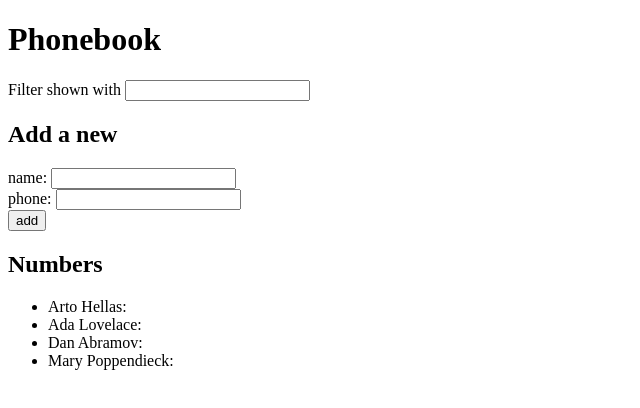
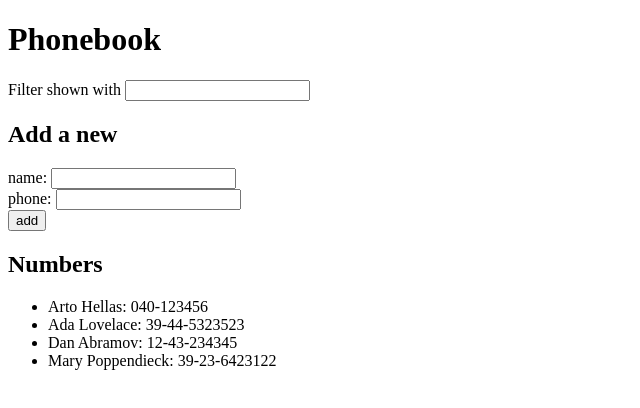
Before and after one commit to mussaniruelas/part2-fs-helsinki, a React (Vite) app in the folder phoneBook/: page / in a window 1280 px wide. Shown: the top 408 px of the page, without its empty margins (0-640 px from the left). Built offline with nearby package versions, Linux system fonts and the light colour scheme.

Commit message:
2.10: La Agenda Telefónica Paso 5

```diff
--- a/phoneBook/src/App.jsx
+++ b/phoneBook/src/App.jsx
@@ -1,6 +1,7 @@
 import { useState } from "react";
 import Contacts from "./components/Contacts";
 import Form from "./components/Form";
+import Filter from "./components/Filter";
 
 const App = () => {
   const [persons, setPersons] = useState([
@@ -9,26 +10,14 @@ const App = () => {
     { name: 'Dan Abramov', number: '12-43-234345', id: 3 },
     { name: 'Mary Poppendieck', number: '39-23-6423122', id: 4 }
   ])
-
-  const [filterName, setFilterName] = useState("");
   const [showPersons, setShowPersons] = useState(persons);
 
-  const handleFilter = (e) => {
-    const newName = e.target.value;
-    setFilterName(newName);
-    const show = newName
-      ? persons.filter((person) =>
-          person.name.toLowerCase().includes(newName.toLowerCase())
-        )
-      : persons;
-    setShowPersons(show);
-  };
 
   return (
     <div>
       <h1>Phonebook</h1>
-      Filter shown with{" "}
-      <input type="text" value={filterName} onChange={handleFilter} />
+
+      <Filter showPersons={showPersons} setShowPersons={setShowPersons} persons={persons} />
       <Form persons={persons} setPersons={setPersons} />
       <Contacts persons={showPersons} />
     </div>
--- a/phoneBook/src/components/Contact.jsx
+++ b/phoneBook/src/components/Contact.jsx
@@ -1,11 +1,13 @@
-import React from 'react'
+import React from "react";
 
-function Contact({person}) {
+function Contact({ person }) {
   return (
     <>
-        <li>{person.name}: {person.phone}</li>
+      <li>
+        {person.name}: {person.number}
+      </li>
     </>
-  )
+  );
 }
 
-export default Contact
+export default Contact;
--- /dev/null
+++ b/phoneBook/src/components/Filter.jsx
@@ -0,0 +1,27 @@
+import { useState } from "react";
+
+function Filter({ showPersons, setShowPersons, persons}) {
+  const [filterName, setFilterName] = useState("");
+
+  const handleFilter = (e) => {
+    const newName = e.target.value;
+    setFilterName(newName);
+    const show = newName
+      ? persons.filter((person) =>
+          person.name.toLowerCase().includes(newName.toLowerCase())
+        )
+      : persons;
+    console.log(show);
+
+    setShowPersons(show);
+  };
+
+  return (
+    <>
+      Filter shown with{" "}
+      <input type="text" value={filterName} onChange={handleFilter} />
+    </>
+  );
+}
+
+export default Filter;
```
